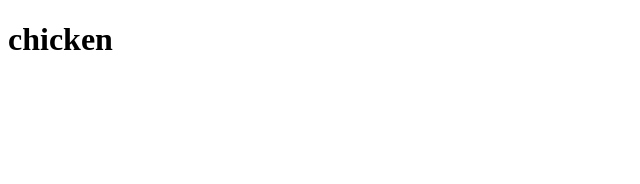
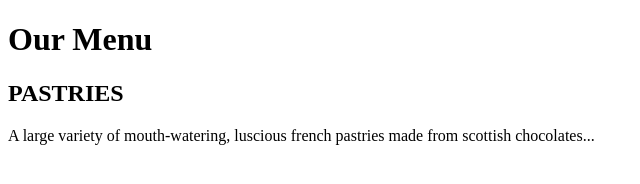
Before and after one commit to dwdaditi/dwdaditi.github.io, a plain HTML site: page mod2/index.html in a window 1280 px wide. Shown: the whole page, without its empty margins (0-640 px from the left). Drawn offline with Linux system fonts and the light colour scheme; files that its build step writes are made by us from their sources.

Commit message:
Update index.html

```diff
--- a/mod2/index.html
+++ b/mod2/index.html
@@ -3,12 +3,18 @@
 <head>
 <meta charset= "utf-8">
 <meta name:"viewport" content:"width=device-width, initial-scale=1">
-<title>Our Menu</title>
+<title>module2 solution</title>
 <style>
 <link rel="stylesheet" href="dwdaditi.github.io/mod2/style.css">
 </style>
 </head>
 <body>
-<h1 >chicken</h1>
+<h1 >Our Menu</h1>
+  <section class="section1">
+    <h2 class="pastries">PASTRIES</h2>
+    <p>A large variety of mouth-watering, luscious french pastries made from scottish chocolates...</p>
+  </section>
+  <section></section>
+  <section></section>
 </body>
 </html>
```
